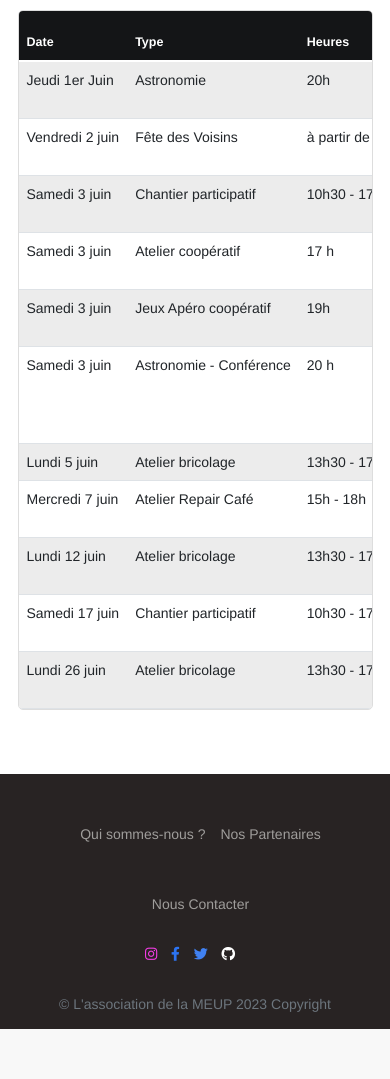
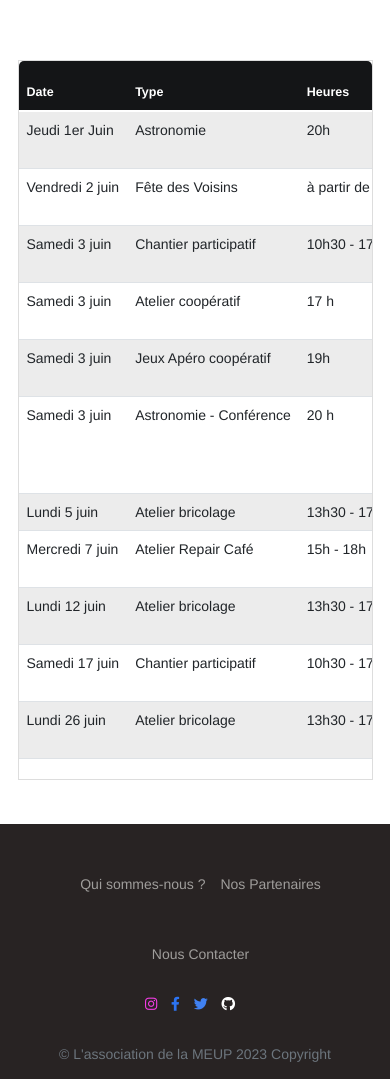
Before and after one commit to CoopCommuns/SiteWeb_MEUP, a PHP site: page /App/PageJuin.php in a window 390 px wide. Shown: the part 70-1149 px from the top of the page. Before the commit the page ends 1099 px from the top, so only its background shows below. Run offline with PHP 8.4, Linux system fonts and the light colour scheme; some web fonts are replaced.

Commit message:
mise à jour

```diff
--- a/App/PageJuin.php
+++ b/App/PageJuin.php
@@ -10,15 +10,16 @@
 <body>
      <?php include 'Composants/Header.php';?>
      <section class="intro">
-        <div class="bg-image " >
+    <div class="bg-image">
       <div class="mask d-flex align-items-center">
         <div class="container">
           <div class="row justify-content-center">
             <div class="col-12">
               <div class="card_table">
                 <div class="card-body">
-                      <div class="table-responsive table-scroll " data-mdb-perfect-scrollbar="true" >
-                        <table class="table table-striped  ">
+                  <div class="table-responsive">
+                    <div class="table-scroll" data-mdb-perfect-scrollbar="true">
+                      <table class="table table-striped">
                           <thead style="background-color: #141517;" class="height">
                             <tr>
                               <th scope="col">Date</th>
--- a/assets/css/styles.css
+++ b/assets/css/styles.css
@@ -525,3 +525,25 @@
 	margin-top: 70px;
 	margin-left:43%;
 }
+.table-responsive {
+	overflow-x: auto;
+  }
+
+  .table-scroll {
+	max-height: 500px; /* Ajustez la hauteur maximale en fonction de vos besoins */
+	overflow-y: scroll;
+  }
+
+  @media (max-width: 768px) { /* Ajustez la valeur de 768px en fonction de vos besoins */
+	.table-responsive {
+	  width: 100%;
+	  overflow-x: auto;
+	}
+
+	.table-scroll {
+	  max-height: none;
+	}
+  }
+  .intro {
+	margin-top: 50px; /* Ajustez la valeur de la marge supérieure selon vos besoins */
+  }
```
Lines whose indentation alone changed are shown as unchanged.
